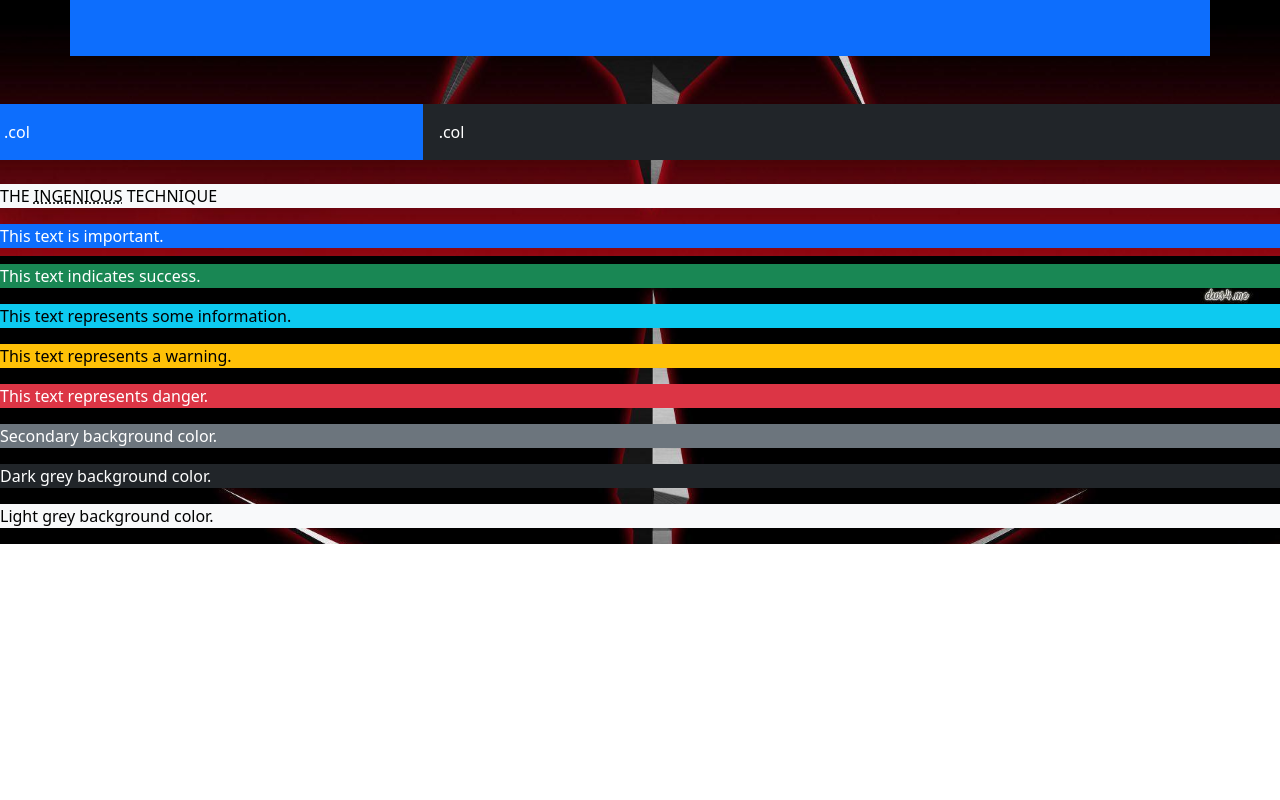
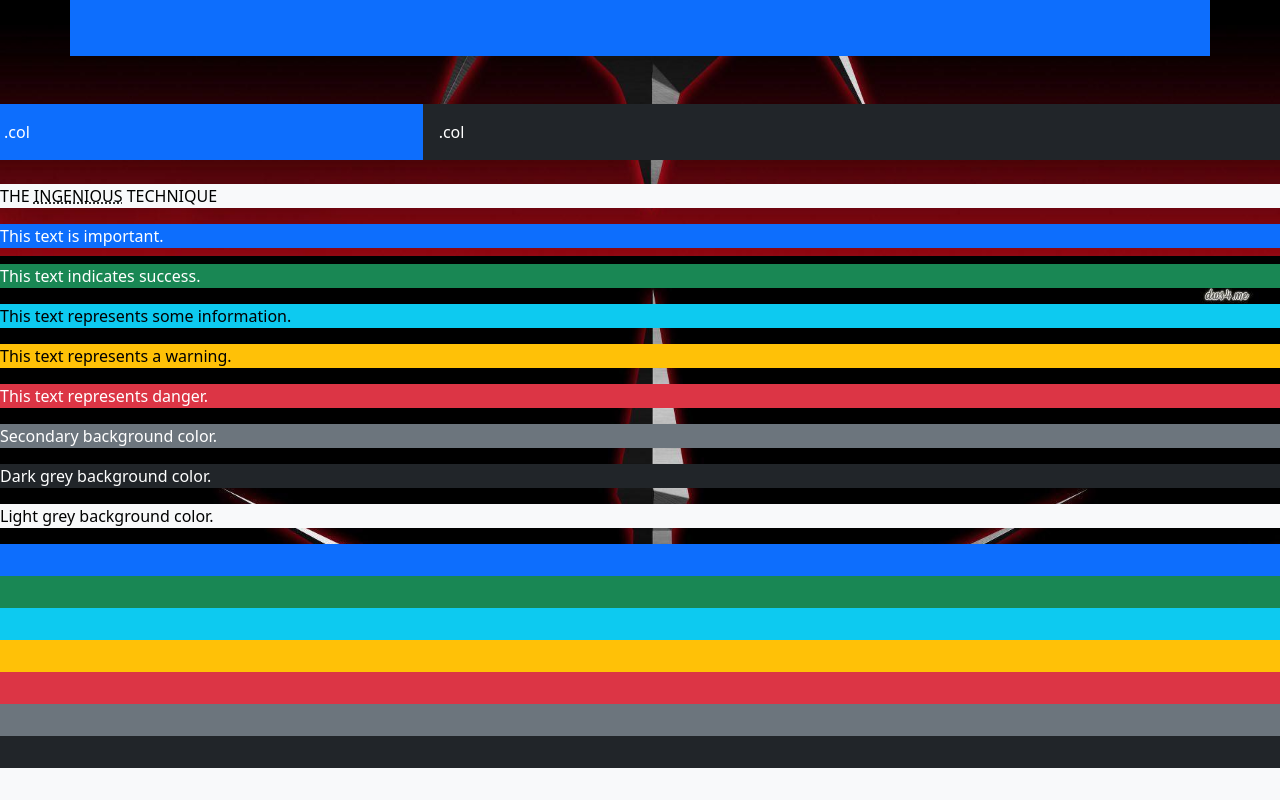
Before and after one commit to KaioowKK/study, a plain HTML site: page Almighty.html in a window 1280 px wide. Shown: the part 544-1344 px from the top of the page. Before the commit the page ends 1088 px from the top, so only its background shows below. Drawn offline with nearby package versions, Linux system fonts and the light colour scheme.

Commit message:
BG5 Colors 2

```diff
--- a/Almighty.html
+++ b/Almighty.html
@@ -49,6 +49,15 @@
         <p class="text-bg-dark">Dark grey background color.</p>
         <p class="text-bg-light">Light grey background color.</p>
 
+        <div class="bg-primary p-3"></div>
+        <div class="bg-success p-3"></div>
+        <div class="bg-info p-3"></div>
+        <div class="bg-warning p-3"></div>
+        <div class="bg-danger p-3"></div>
+        <div class="bg-secondary p-3"></div>
+        <div class="bg-dark p-3"></div>
+        <div class="bg-light p-3"></div>
+
 
 
     </body>
```
